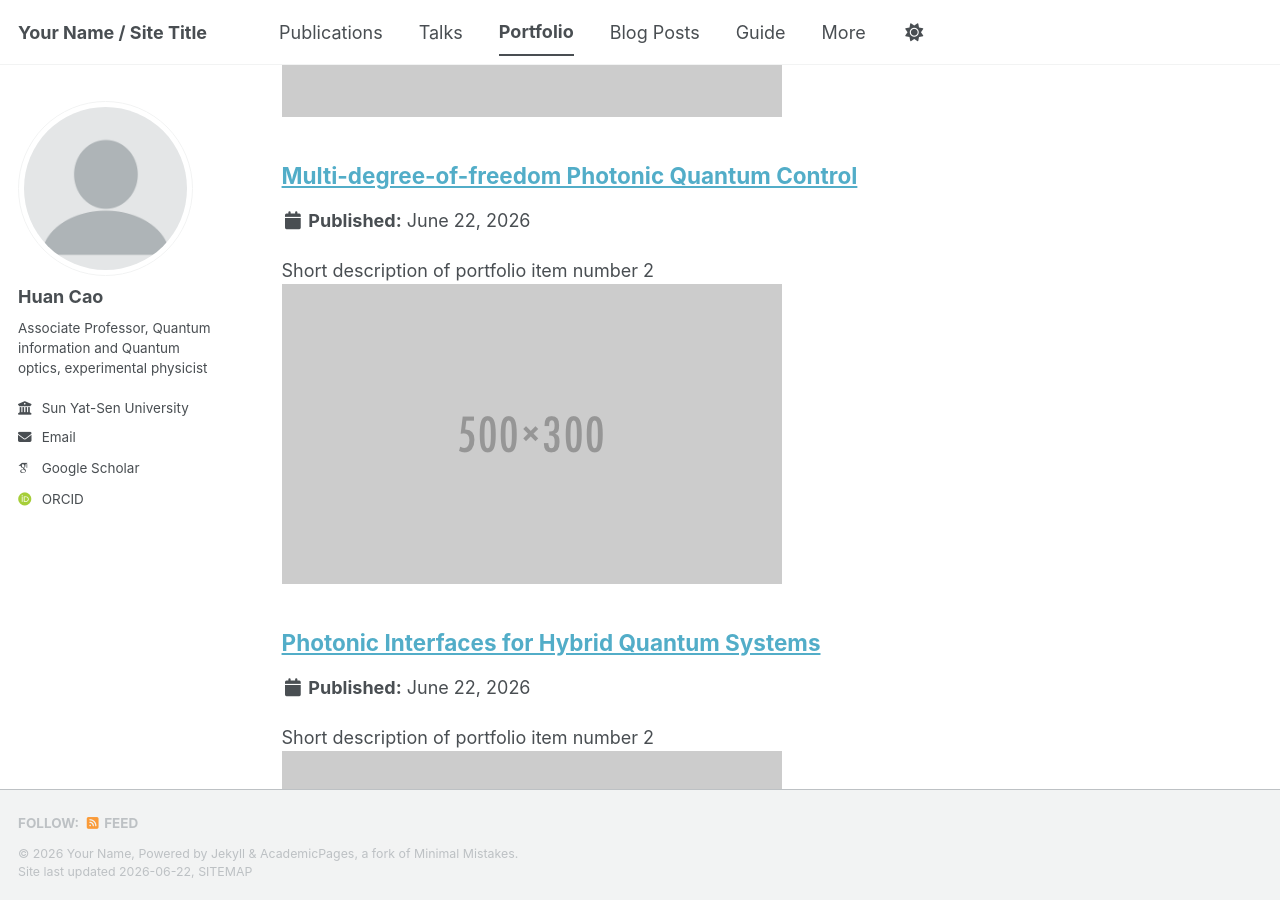
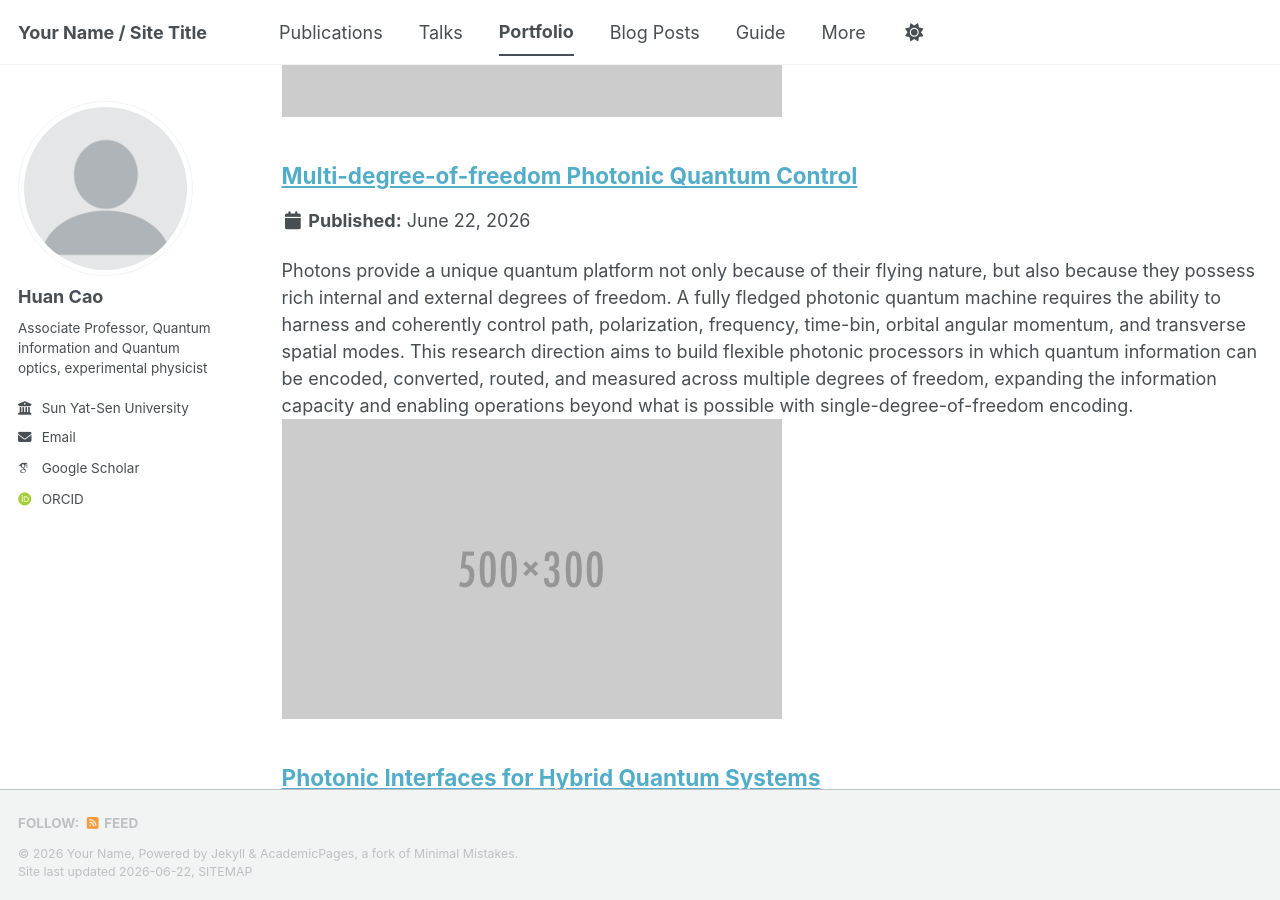
Before and after one commit to Huan-Cao/Huan-Cao.github.io, a Jekyll site: the page built from _pages/portfolio.html, in a window 1280 px wide and 900 px high, scrolled down 642 px. Built offline with Jekyll 4.4.1, drawn with Linux system fonts in a browser that asks for light colours; some web fonts are replaced; a script bundle is joined from its source files by our own code; library files that are not in the unit come from our copies.

Commit message:
Update portfolio-2.html

```diff
--- a/_portfolio/portfolio-2.html
+++ b/_portfolio/portfolio-2.html
@@ -1,6 +1,12 @@
 ---
 title: "Multi-degree-of-freedom Photonic Quantum Control"
-excerpt: "Short description of portfolio item number 2 <br/><img src='/images/500x300.png'>"
+excerpt: "Photons provide a unique quantum platform not only because of their flying nature, but also because
+they possess rich internal and external degrees of freedom. A fully fledged photonic quantum machine
+requires the ability to harness and coherently control path, polarization, frequency, time-bin, orbital
+angular momentum, and transverse spatial modes. This research direction aims to build flexible photonic
+processors in which quantum information can be encoded, converted, routed, and measured across multiple
+degrees of freedom, expanding the information capacity and enabling operations beyond what is possible
+with single-degree-of-freedom encoding. <br/><img src='/images/500x300.png'>"
 collection: portfolio
 ---
 
```
